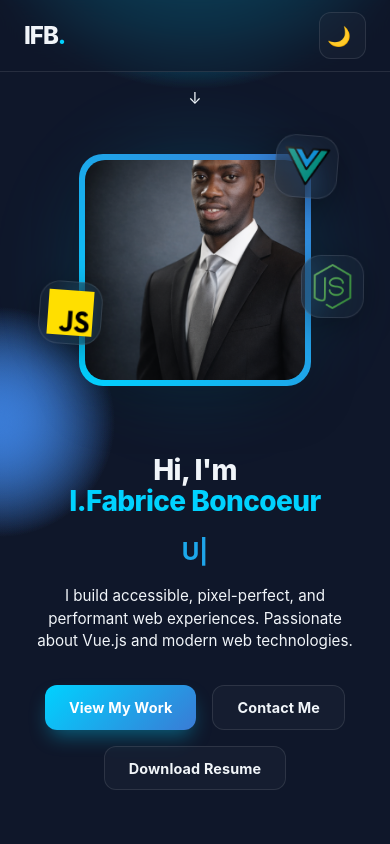
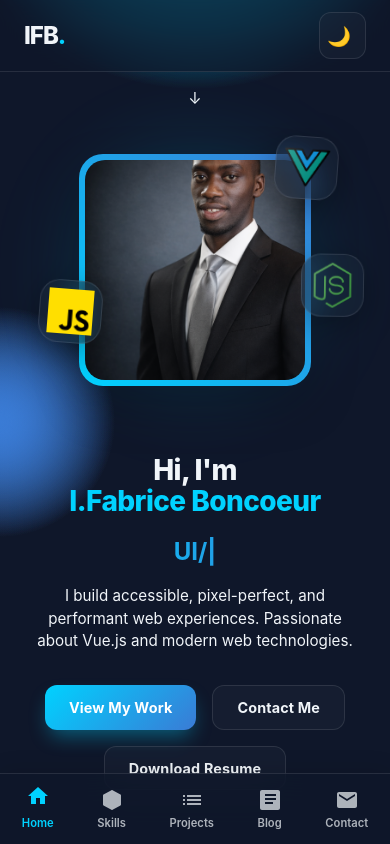
Before and after one commit to boncoeurif/portfolio-, a Vue app: page / in a window 390 px wide. Shown: the top 844 px of the page. Built offline with nearby package versions, Linux system fonts and the light colour scheme.

Commit message:
fix: strictly hide bottom nav on PC and restore to all mobile pages

```diff
--- a/src/App.vue
+++ b/src/App.vue
@@ -31,7 +31,7 @@
     </nav>
 
     <!-- Bottom Navigation for Mobile -->
-    <nav v-if="$route.path !== '/'" class="bottom-nav mobile-only">
+    <nav class="bottom-nav mobile-only">
       <router-link to="/" class="bottom-nav-item">
         <svg viewBox="0 0 24 24" width="24" height="24"><path fill="currentColor" d="M10 20v-6h4v6h5v-8h3L12 3 2 12h3v8z"/></svg>
         <span>Home</span>
@@ -270,7 +270,7 @@ body {
   backdrop-filter: blur(20px);
   -webkit-backdrop-filter: blur(20px);
   border-top: 1px solid var(--glass-border);
-  display: flex;
+  display: none; /* Hidden by default (PC) */
   justify-content: space-around;
   align-items: center;
   z-index: 1000;
@@ -314,16 +314,16 @@ body {
     display: flex;
   }
 
+  .bottom-nav {
+    display: flex; /* Visible only on mobile */
+  }
+
   .nav-container {
     padding: 0.75rem 1.5rem;
   }
 
   .main-content {
     padding-bottom: 80px; /* Space for bottom nav */
-  }
-
-  #app:has(.home-container) .main-content {
-    padding-bottom: 0;
   }
 
   /* Global typography adjustments for mobile */
```
